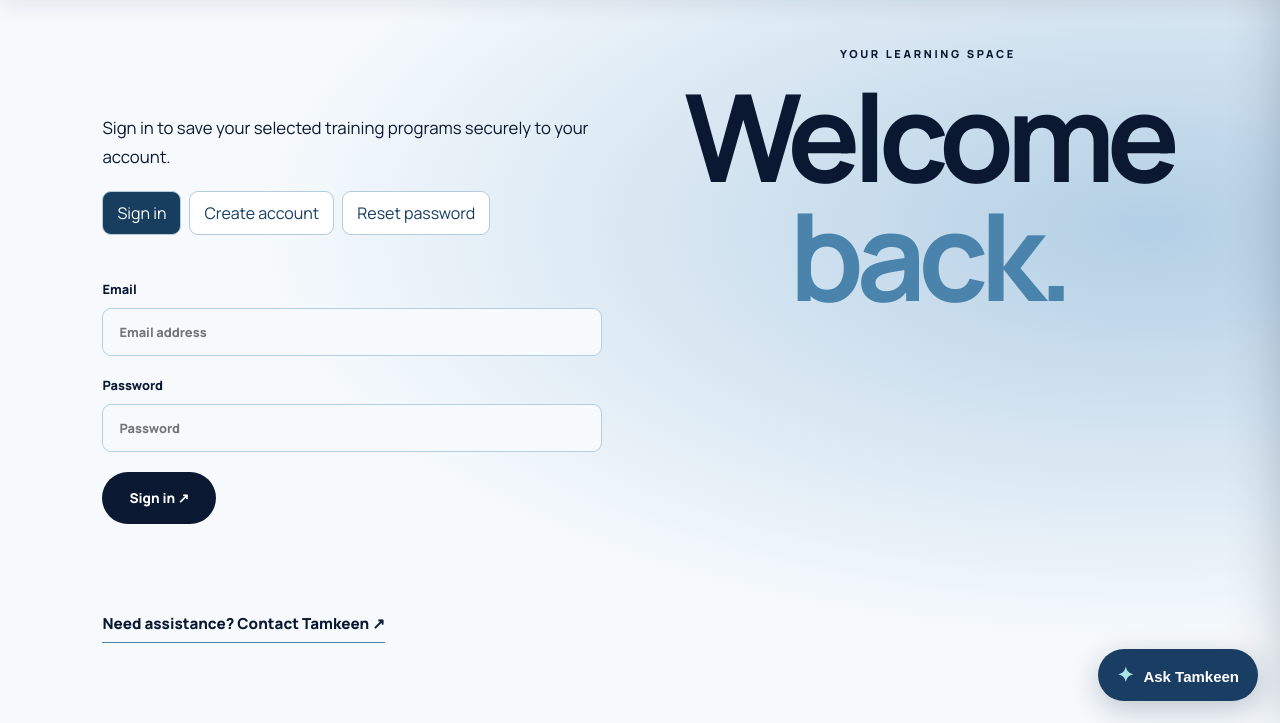
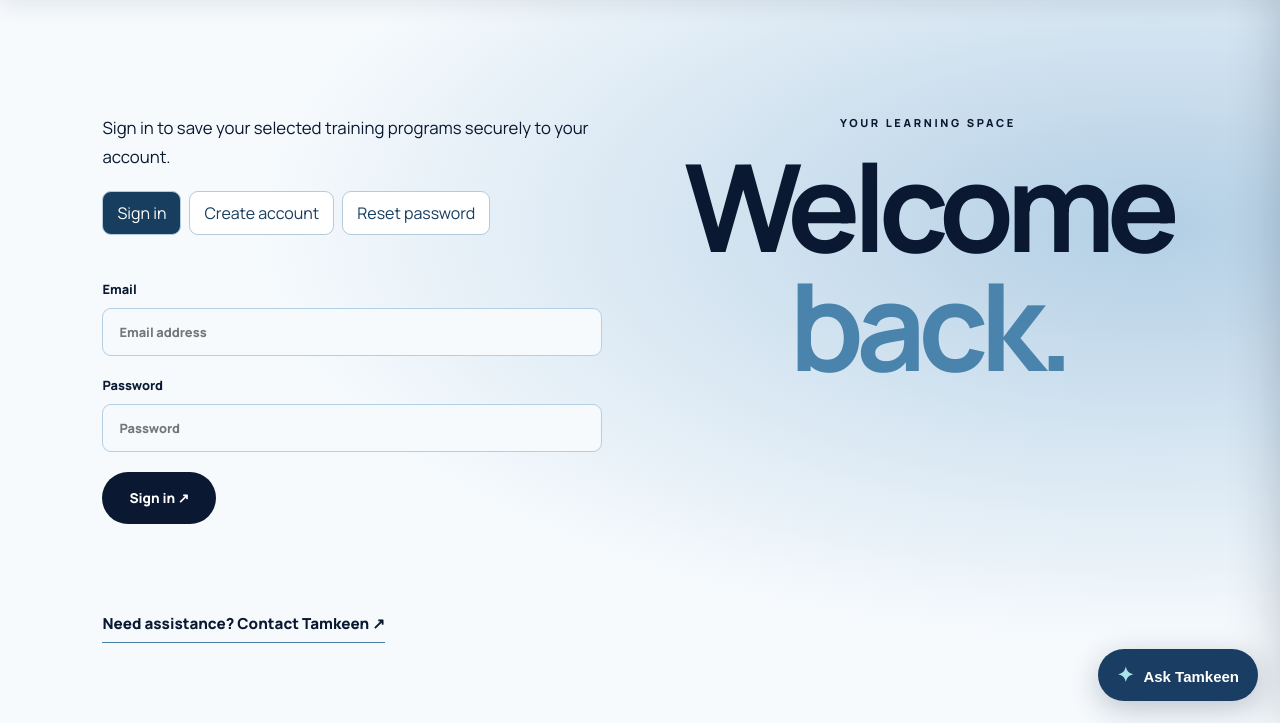
Before and after one commit to mohamedmaitha14-cloud/Tamkeen-Website, a plain HTML site: page login.html in a window 1280 px wide. Shown: the part 77-800 px from the top of the page. Drawn offline with Linux system fonts and the light colour scheme.

Commit message:
Center learning space label and align account headings

```diff
--- a/login.html
+++ b/login.html
@@ -67,19 +67,18 @@
         min-width: 0;
         position: relative;
       }
-      /* Optical alignment: the large heading's font has substantial top leading.
-         Lift its column so visible letters start alongside the left greeting. */
-      @media (min-width: 901px) {
-        body[data-page="login"] .account-welcome-side {
-          transform: translateY(-38px);
-        }
+      /* Align the learning-space label with the left greeting, centered above Welcome back. */
+      body[data-page="login"] .account-welcome-title {
+        display: inline-block;
+        max-width: 100%;
+        text-align: center;
+        vertical-align: top;
       }
-      /* Keep the heading level with the left-side personal greeting. */
-      body[data-page="login"] .account-welcome-side > .kicker {
-        position: absolute;
-        bottom: calc(100% + 14px);
-        left: 0;
-        right: 0;
+      body[data-page="login"] .account-welcome-title > .kicker {
+        display: block;
+        position: static;
+        margin: 0 0 14px;
+        text-align: center;
       }
       body[data-page="login"] .account-welcome-side h1 {
         font-size: clamp(5.5rem, 9.5vw, 11rem);
@@ -131,9 +130,7 @@
           grid-column: 1;
           grid-row: 1;
         }
-        body[data-page="login"] .account-welcome-side > .kicker {
-          position: static;
-          display: block;
+        body[data-page="login"] .account-welcome-title > .kicker {
           margin-bottom: 16px;
         }
         body[data-page="login"] .account-welcome-side h1 {
@@ -432,12 +429,14 @@
     <main>
       <section class="utility-hero">
         <div class="account-welcome-side">
-          <span class="kicker"> YOUR LEARNING SPACE </span>
-        <h1>
-          Welcome
-          <br />
-          <em> back. </em>
-        </h1>
+          <div class="account-welcome-title">
+            <span class="kicker">YOUR LEARNING SPACE</span>
+            <h1>
+              Welcome
+              <br />
+              <em>back.</em>
+            </h1>
+          </div>
         </div>
         <div class="account-details-side">
         <p class="account-intro">Sign in to save your selected training programs securely to your account.</p>
```
